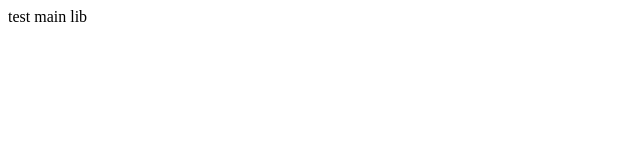
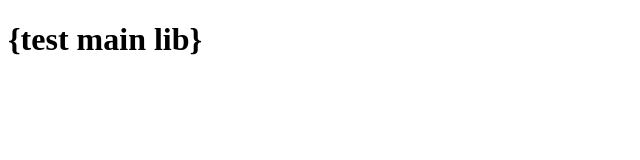
Before and after one commit to m4ur1c10/m4ur1c10.github.io, a website: page index.html in a window 1280 px wide. Shown: the whole page, without its empty margins (0-640 px from the left). Drawn offline with Linux system fonts and the light colour scheme; files whose address does not match are found by name.

Commit message:
new commit

```diff
--- a/index.html
+++ b/index.html
@@ -6,7 +6,7 @@
   <title>Document</title>
 </head>
 <body>
-  test main lib
+  <h1>{test main lib}</h1>
   <script type="importmap">
     {
       "imports": {
```
